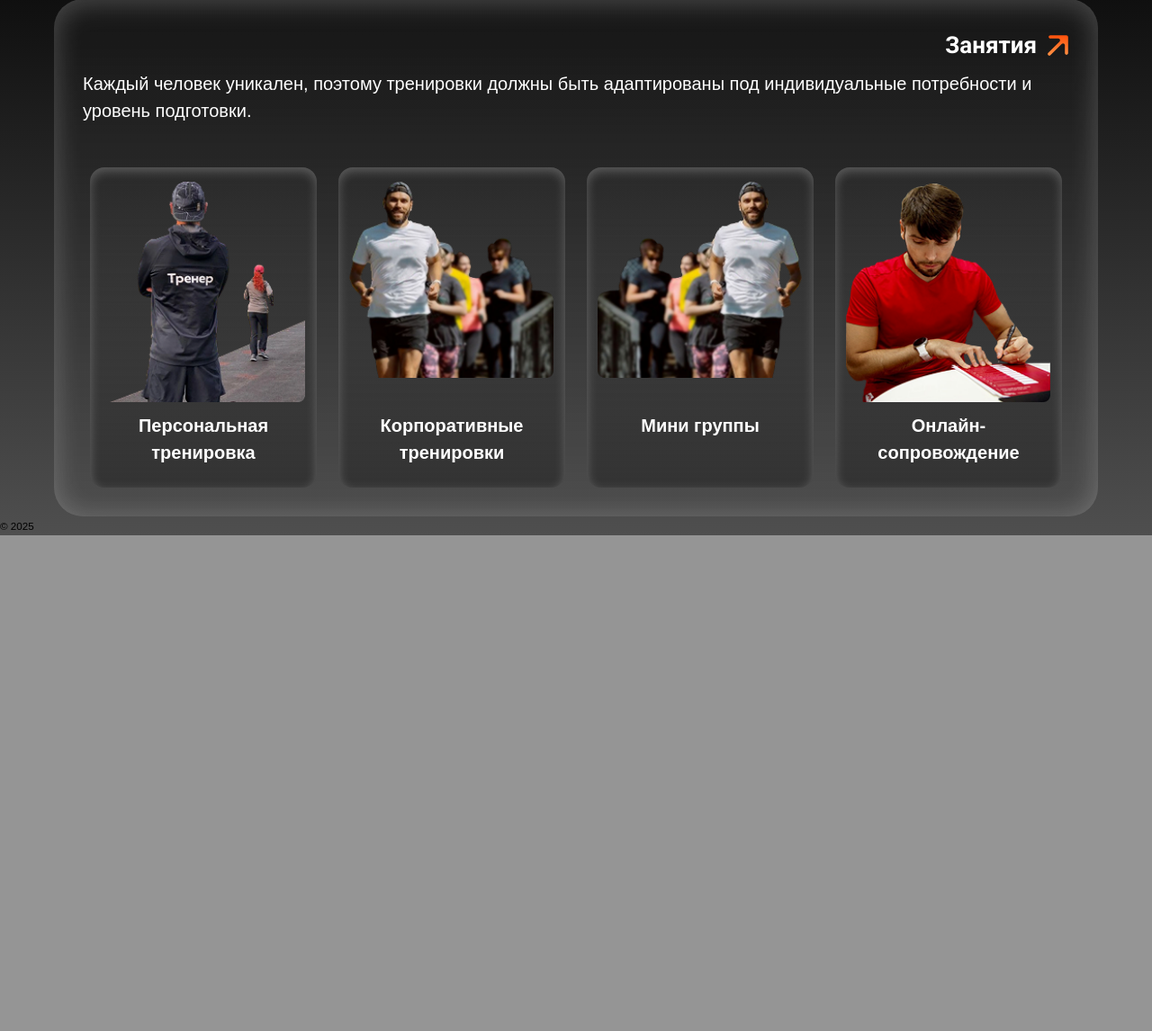
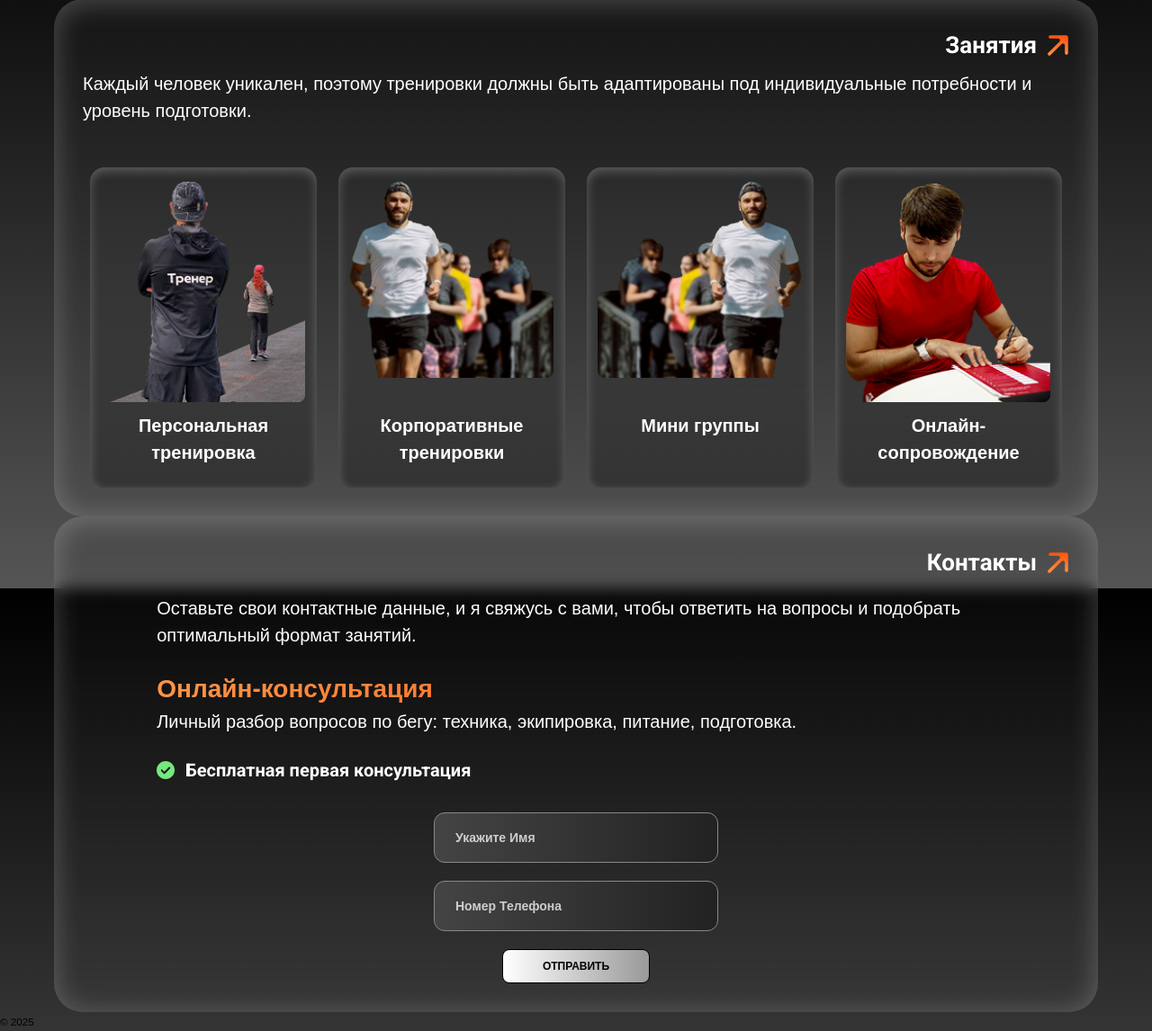
Before and after one commit to VelValerian/nm_webapp, a Django app: page / in a window 1280 px wide. Shown: the part 946-2092 px from the top of the page at 90% size. Before the commit the page ends 1541 px from the top, so only its background shows below. Run offline with Django 5.2, Linux system fonts and the light colour scheme; some web fonts are replaced.

Commit message:
feat(main): add contact island

```diff
--- a/app_core/templates/pages/index.html
+++ b/app_core/templates/pages/index.html
@@ -11,4 +11,7 @@
 <section class="section container">
   {% include 'partials/island/island-main-exercise.html' %}
 </section>
+<section class="section container">
+  {% include 'partials/island/island-main-contact.html' %}
+</section>
 {% endblock %}
--- /dev/null
+++ b/app_core/templates/partials/island/island-main-contact.html
@@ -0,0 +1,65 @@
+<div class="island island-main-contact">
+    <div class="island-main-contact__header-wrapper">
+        <a href="{% url 'core:contacts' %}" class="title-link-island-main-page
+                        island-main-contact__header-wrapper--top">
+            <h3 class="title-island-main-page">
+                Контакты
+                <img
+                        class="island-about-mini__title-arrow"
+                        src="../../../static/icons/arrow-outward.svg"
+                        alt="Arrow"
+                        width="24"
+                        height="24"
+                        loading="lazy"
+                />
+            </h3>
+        </a>
+    </div>
+    <div class="island-main-contact__content">
+        <div class="island-main-contact__description">
+            <p>
+            Оставьте свои контактные данные, и я свяжусь с вами, чтобы ответить на вопросы и подобрать оптимальный формат занятий.
+            </p>
+            <h4 class="highlight-text">Онлайн-консультация</h4>
+            <div class="island-main-contact__description--bullet">
+                <p>Личный разбор вопросов по бегу: техника, экипировка, питание, подготовка.</p>
+                <h5 class="title-sub-island-main-page">
+                    <img
+                            class="island-about-mini__title-arrow"
+                            src="../../../static/icons/green-check.svg"
+                            alt="chrck"
+                            width="20"
+                            height="20"
+                            loading="lazy"
+                    />
+                    Бесплатная первая консультация
+                </h5>
+            </div>
+        </div>
+        <div class="island-main-contact__form">
+            <form class="island-main-contact__form-body">
+                <div class="island-main-contact__field field">
+                    <input
+                            class="field__input"
+                            id="name"
+                            name="name"
+                            placeholder="Ваше имя"
+                    />
+                    <label for="phone" class="field__label">Укажите Имя</label>
+                </div>
+                <div class="island-main-contact__field field">
+                    <input
+                            class="field__input"
+                            id="phone"
+                            name="phone"
+                            placeholder="+7(___)___-__-__"
+                            type="tel"
+                            required
+                    />
+                    <label for="phone" class="field__label">Номер Телефона</label>
+                </div>
+                <button type="submit" class="field__button button">Отправить</button>
+            </form>
+        </div>
+    </div>
+</div>
--- /dev/null
+++ b/assets/scss/blocks/_button.scss
@@ -0,0 +1,37 @@
+@use '../tokens/media' as media;
+@use '../tokens/mixins' as m;
+
+.button {
+  @include m.flex-center(true);
+
+  height: var(--button-height);
+  width: 164px;
+  padding-inline: 24px;
+  font-size: 12px;
+  font-weight: 700;
+  text-transform: uppercase;
+  color: var(--text-color-button-primary);
+  border: var(--border-button-primary);
+  background: var(--background-button-primary-gradient);
+  border-radius: var(--border-radius-button);
+  transition: all var(--transition-duration);
+
+  @include media.hover {
+    color: var(--text-color-button-hover);
+    border: var(--border-button-hover);
+    background: var(--background-button-hover-gradient);
+  }
+
+  &:active {
+    color: var(--text-color-button-click);
+    border: var(--border-button-click);
+    background: var(--background-button-click-gradient);
+  }
+}
+
+.button--menu {
+  color: var(--color-primary);
+  border: var(--border-nav-selected);
+  background: var(--background-nav-selected-gradient);
+  transition: all var(--transition-duration);
+}
--- /dev/null
+++ b/assets/scss/blocks/_form.scss
@@ -0,0 +1,49 @@
+@use '../tokens/media' as media;
+
+.field {
+  position: relative;
+}
+
+.field__input {
+  width: 316px;
+  padding: 12px 24px;
+  font-family: inherit;
+  font-size: 20px;
+  color: var(--text-color-primary);
+  background: var(--background-text-field-primary-gradient);
+  border: var(--border-text-field-primary);
+  border-radius: var(--border-radius-text-field);
+  outline: none;
+
+  &::placeholder {
+    color: transparent; // скрываем placeholder, чтобы не мешал
+  }
+
+  @include media.hover {
+    background: var(--background-text-field-hover-gradient);
+    border: var(--border-text-field-hover);
+  }
+
+  &:focus {
+    background: var(--background-text-field-selected-gradient);
+    border: var(--border-text-field-selected);
+  }
+
+  &:focus + .field__label,
+  &:not(:placeholder-shown) + .field__label {
+    transform: translateY(-14px);
+    font-family: inherit;
+    color: var(--text-color-tertary);
+  }
+}
+
+.field__label {
+  position: absolute;
+  left: 24px;
+  top: 18px;
+  color: var(--text-color-secondary);
+  font-size: 14px;
+  font-weight: 700;
+  transition: all var(--transition-duration) ease;
+  pointer-events: none;
+}
--- a/assets/scss/blocks/_island.scss
+++ b/assets/scss/blocks/_island.scss
@@ -135,6 +135,58 @@
   }
 }
 
+.island-main-contact {
+  display: flex;
+  flex-direction: column;
+  gap: 16px;
+  overflow: hidden;
+
+  &__header-wrapper {
+    display: flex;
+    justify-content: flex-end;
+  }
+
+  &__content {
+    display: flex;
+    justify-content: space-around;
+    gap: 32px;
+
+    @include media.desktop {
+      flex-direction: column;
+      align-items: center;
+    }
+  }
+
+  &__description {
+    font-size: 20px;
+    text-align: left;
+    max-width: 50%;
+    color: var(--text-color-primary);
+
+    @include media.desktop {
+      max-width: 85%;
+    }
+
+  }
+  &__form {
+    display: flex;
+    flex-wrap: wrap;
+    align-content: center;
+
+    &-body {
+      display: flex;
+      flex-direction: column;
+      align-items: flex-end;
+      gap: 20px;
+
+      @include media.desktop {
+        align-items: center;
+      }
+    }
+  }
+}
+
+
 // Ниже пока не использовали
 
 .island-about-mini {
@@ -219,59 +271,7 @@
   }
 }
 
-.island-contact-mini {
-  display: flex;
-  flex-direction: column;
-  gap: 16px;
-  overflow: hidden;
 
-  &__header-wrapper {
-    display: flex;
-    justify-content: flex-end;
-
-    @include media.mobile-s {
-      flex-direction: column-reverse;
-      gap: 16px;
-    }
-  }
-
-  &__content {
-    display: flex;
-    flex-direction: row-reverse;
-    gap: 32px;
-
-    @include media.desktop {
-      flex-direction: column;
-      align-items: center;
-    }
-  }
-
-  &__description {
-    max-width: 45%;
-    color: var(--text-color-primary);
-
-    @include media.desktop {
-      max-width: 80%;
-    }
-
-    @include media.mobile-s {
-      font-size: 14px;
-      text-align: center;
-    }
-  }
-
-  &__form-body {
-    display: flex;
-    flex-direction: column;
-    align-items: flex-end;
-    gap: 20px;
-
-    @include media.desktop {
-      align-items: center;
-    }
-  }
-
-}
 
 .island-blog-mini {
   display: flex;
--- a/assets/scss/blocks/_text-decorations.scss
+++ b/assets/scss/blocks/_text-decorations.scss
@@ -1,7 +1,7 @@
 @use '../tokens/media' as media;
 
 .highlight-text {
-  font-size: 32px;
+  font-size: 28px;
   font-weight: 700;
   background: var(--color-accent-main-gradient-90);
   -webkit-background-clip: text;
@@ -10,7 +10,7 @@
   color: var(--color-accent-orange);     /* запасной вариант */
 
   @include media.mobile-s {
-    font-size: 28px;
+    font-size: 20px;
   }
 }
 
@@ -31,6 +31,16 @@
   color: inherit;
 }
 
+.title-sub-island-main-page{
+  font-family: var(--font-family-sub);
+  font-size: 20px;
+  font-weight: 700;
+  display: flex;
+  align-items: center;
+  gap: 12px;
+  color: var(--text-color-primary);
+}
+
 .title {
   display: flex;
   align-items: center;
--- a/assets/scss/styles.scss
+++ b/assets/scss/styles.scss
@@ -6,6 +6,8 @@
 @use 'tokens/utils';
 @use 'tokens/variables';
 
+@use 'blocks/button';
+@use 'blocks/form';
 @use 'blocks/cards';
 @use 'blocks/header';
 @use 'blocks/element-bg';
--- a/static/css/styles.css
+++ b/static/css/styles.css
@@ -474,6 +474,100 @@
   --transition-duration: 0.2s;
 }
 
+.button {
+  display: inline-flex;
+  justify-content: center;
+  align-items: center;
+  height: var(--button-height);
+  width: 164px;
+  padding-inline: 24px;
+  font-size: 12px;
+  font-weight: 700;
+  text-transform: uppercase;
+  color: var(--text-color-button-primary);
+  border: var(--border-button-primary);
+  background: var(--background-button-primary-gradient);
+  border-radius: var(--border-radius-button);
+  transition: all var(--transition-duration);
+}
+@media (hover: hover) {
+  .button:hover {
+    color: var(--text-color-button-hover);
+    border: var(--border-button-hover);
+    background: var(--background-button-hover-gradient);
+  }
+}
+@media (hover: none) {
+  .button:active {
+    color: var(--text-color-button-hover);
+    border: var(--border-button-hover);
+    background: var(--background-button-hover-gradient);
+  }
+}
+.button:active {
+  color: var(--text-color-button-click);
+  border: var(--border-button-click);
+  background: var(--background-button-click-gradient);
+}
+
+.button--menu {
+  color: var(--color-primary);
+  border: var(--border-nav-selected);
+  background: var(--background-nav-selected-gradient);
+  transition: all var(--transition-duration);
+}
+
+.field {
+  position: relative;
+}
+
+.field__input {
+  width: 316px;
+  padding: 12px 24px;
+  font-family: inherit;
+  font-size: 20px;
+  color: var(--text-color-primary);
+  background: var(--background-text-field-primary-gradient);
+  border: var(--border-text-field-primary);
+  border-radius: var(--border-radius-text-field);
+  outline: none;
+}
+.field__input::placeholder {
+  color: transparent;
+}
+@media (hover: hover) {
+  .field__input:hover {
+    background: var(--background-text-field-hover-gradient);
+    border: var(--border-text-field-hover);
+  }
+}
+@media (hover: none) {
+  .field__input:active {
+    background: var(--background-text-field-hover-gradient);
+    border: var(--border-text-field-hover);
+  }
+}
+.field__input:focus {
+  background: var(--background-text-field-selected-gradient);
+  border: var(--border-text-field-selected);
+}
+.field__input:focus + .field__label, .field__input:not(:placeholder-shown) + .field__label {
+  transform: translateY(-14px);
+  font-family: inherit;
+  color: var(--text-color-tertary);
+}
+
+.field__label {
+  position: absolute;
+  left: 24px;
+  top: 18px;
+  color: var(--text-color-secondary);
+  font-size: 14px;
+  font-weight: 700;
+  transition: all var(--transition-duration) ease;
+  pointer-events: none;
+}
+
 .exercise-card {
   flex: 0 0 auto;
   display: flex;
@@ -834,6 +928,55 @@
   width: 100%;
 }
 
+.island-main-contact {
+  display: flex;
+  flex-direction: column;
+  gap: 16px;
+  overflow: hidden;
+}
+.island-main-contact__header-wrapper {
+  display: flex;
+  justify-content: flex-end;
+}
+.island-main-contact__content {
+  display: flex;
+  justify-content: space-around;
+  gap: 32px;
+}
+@media (max-width: 1440px) {
+  .island-main-contact__content {
+    flex-direction: column;
+    align-items: center;
+  }
+}
+.island-main-contact__description {
+  font-size: 20px;
+  text-align: left;
+  max-width: 50%;
+  color: var(--text-color-primary);
+}
+@media (max-width: 1440px) {
+  .island-main-contact__description {
+    max-width: 85%;
+  }
+}
+.island-main-contact__form {
+  display: flex;
+  flex-wrap: wrap;
+  align-content: center;
+}
+.island-main-contact__form-body {
+  display: flex;
+  flex-direction: column;
+  align-items: flex-end;
+  gap: 20px;
+}
+@media (max-width: 1440px) {
+  .island-main-contact__form-body {
+    align-items: center;
+  }
+}
+
 .island-about-mini {
   position: relative;
   display: flex;
@@ -1009,7 +1098,7 @@
 }
 
 .highlight-text {
-  font-size: 32px;
+  font-size: 28px;
   font-weight: 700;
   background: var(--color-accent-main-gradient-90);
   -webkit-background-clip: text;
@@ -1040,6 +1129,16 @@
   color: inherit;
 }
 
+.title-sub-island-main-page {
+  font-family: var(--font-family-sub);
+  font-size: 20px;
+  font-weight: 700;
+  display: flex;
+  align-items: center;
+  gap: 12px;
+  color: var(--text-color-primary);
+}
+
 .title {
   display: flex;
   align-items: center;
```
Also changed, not shown: other parts of static/css/styles.css (+1 -55 lines), static/icons/green-check.svg (added).
